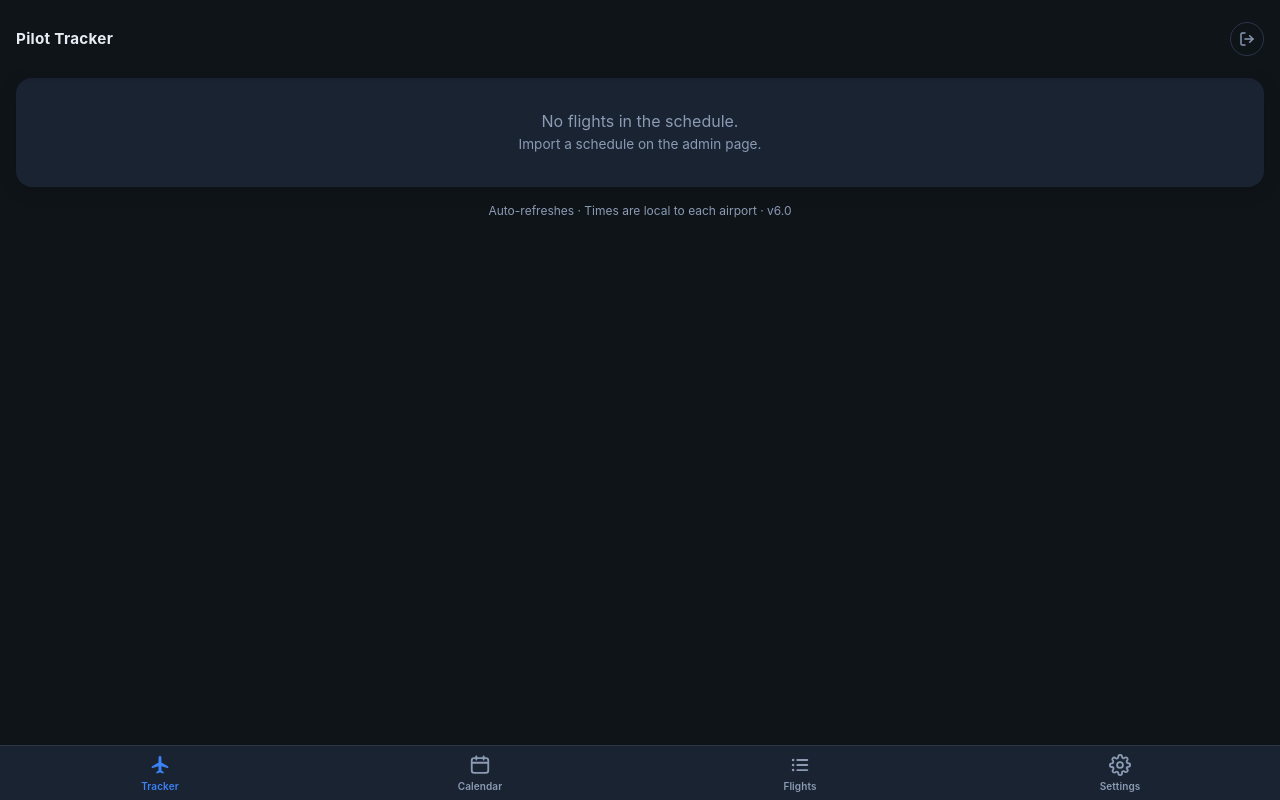
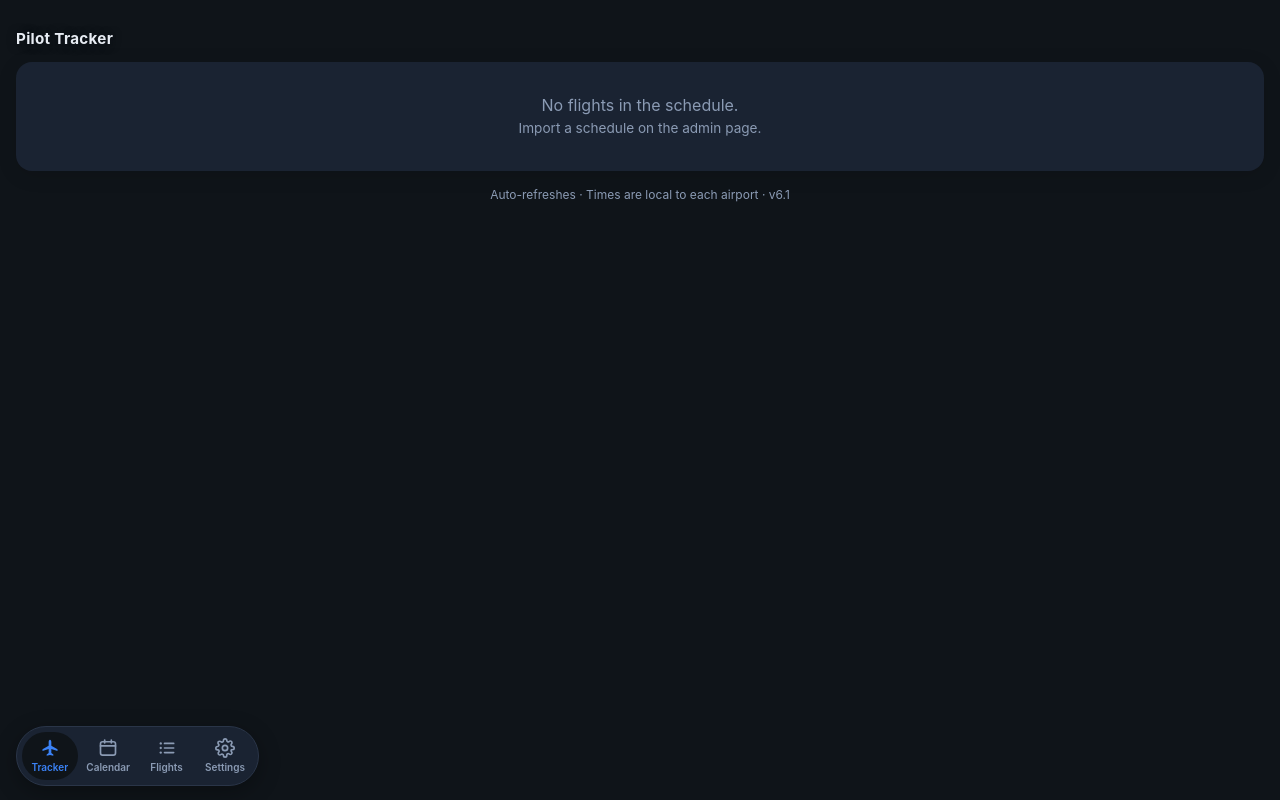
Before and after one commit to ckflyer/my-flight-tracker, a FastAPI app: page / in a window 1280 px wide. Run offline with FastAPI, Linux system fonts and the light colour scheme; the visitor is signed in with stand-in values (Sample User, id 1); data comes from the database, SQL or seed files in the repository; data that the repository does not hold is empty.

Commit message:
Add files via upload

```diff
--- a/app/version.py
+++ b/app/version.py
@@ -1,3 +1,3 @@
 """Bump this on every build so the footer version number changes and it's
 obvious at a glance whether an update actually took effect on the server."""
-VERSION = "6.0"
+VERSION = "6.1"
--- a/static/app.css
+++ b/static/app.css
@@ -85,43 +85,44 @@
 .route-time-wrap .tz { margin-left: 0.28rem; }
 
 /* ---------------------------------------------------------------- TAB BAR
-   Navigation lives at the BOTTOM on every page now. It used to be a strip
-   of small text links at the top, beside the logout button, which is the
-   hardest part of a phone to reach one-handed and which wrapped to two
-   lines on a narrow screen. A bottom bar with icons is what every phone
-   app does and no website does, so it is the strongest single signal that
-   this is an app. It also frees the top of the screen for the map.
+   A floating pill, offset to the left rather than a full-width bar. Left
+   because that is where a right-handed thumb rests and because a bar
+   spanning the whole screen would cut the map in half; the map now runs to
+   the bottom edge and the pill sits on top of it.
 
-   Fixed, so it survives scrolling, and padded for the home indicator. */
+   Opaque rather than translucent: content scrolls beneath it, and a blur
+   costs a repaint every frame on older phones. */
 .tabbar {
   position: fixed;
-  left: 0; right: 0; bottom: 0;
+  left: max(1rem, env(safe-area-inset-left));
+  bottom: calc(0.9rem + env(safe-area-inset-bottom));
   z-index: 900;
-  display: flex;
+  display: inline-flex;
+  gap: 0.15rem;
   background: var(--card);
-  border-top: 1px solid var(--border);
-  padding-bottom: env(safe-area-inset-bottom);
-  /* Opaque rather than translucent: content scrolls under it and a blur
-     costs a repaint on every frame on older phones. */
+  border: 1px solid var(--border);
+  border-radius: 999px;
+  padding: 0.3rem;
+  box-shadow: 0 6px 22px rgba(0,0,0,0.3);
 }
 .tabbar a {
-  flex: 1;
   display: flex;
   flex-direction: column;
   align-items: center;
   justify-content: center;
-  gap: 0.15rem;
-  padding: 0.5rem 0.25rem 0.45rem;
-  min-height: 52px;
+  gap: 0.1rem;
+  min-width: 56px;
+  padding: 0.42rem 0.3rem 0.36rem;
+  border-radius: 999px;
   color: var(--muted);
   text-decoration: none;
   font-size: 0.625rem;
   font-weight: 600;
-  letter-spacing: 0.01em;
   -webkit-tap-highlight-color: transparent;
+  transition: color 0.15s ease, background 0.15s ease;
 }
-.tabbar a.active { color: var(--accent); }
-.tabbar a svg { width: 22px; height: 22px; display: block; }
+.tabbar a.active { color: var(--accent); background: var(--bg); }
+.tabbar a svg { width: 20px; height: 20px; display: block; }
 
-/* Every page has to reserve room or the bar covers its last element. */
-body { padding-bottom: calc(56px + env(safe-area-inset-bottom)) !important; }
+/* Room for the pill so it covers nothing at the end of a page. */
+body { padding-bottom: calc(78px + env(safe-area-inset-bottom)) !important; }
--- a/templates/admin.html
+++ b/templates/admin.html
@@ -198,11 +198,6 @@
 <body>
   <div class="topbar">
     <div class="brand">Pilot Tracker</div>
-    <div class="topbar-right">
-      <form method="post" action="/logout" style="margin:0;">
-        <button type="submit" class="logout-btn" title="Log out" aria-label="Log out"><svg viewBox="0 0 24 24" width="16" height="16" fill="none" stroke="currentColor" stroke-width="2.2" stroke-linecap="round" stroke-linejoin="round"><path d="M9 21H5a2 2 0 0 1-2-2V5a2 2 0 0 1 2-2h4"></path><polyline points="16 17 21 12 16 7"></polyline><line x1="21" y1="12" x2="9" y2="12"></line></svg></button>
-      </form>
-    </div>
   </div>
   <h1>Flights</h1>
   <p class="sub">Paste your trip schedule below.</p>
--- a/templates/calendar.html
+++ b/templates/calendar.html
@@ -117,11 +117,6 @@
 <body>
   <div class="topbar">
     <div class="brand">Pilot Tracker</div>
-    <div class="topbar-right">
-      <form method="post" action="/logout" style="margin:0;">
-        <button type="submit" class="logout-btn" title="Log out" aria-label="Log out"><svg viewBox="0 0 24 24" width="16" height="16" fill="none" stroke="currentColor" stroke-width="2.2" stroke-linecap="round" stroke-linejoin="round"><path d="M9 21H5a2 2 0 0 1-2-2V5a2 2 0 0 1 2-2h4"></path><polyline points="16 17 21 12 16 7"></polyline><line x1="21" y1="12" x2="9" y2="12"></line></svg></button>
-      </form>
-    </div>
   </div>
 
   {% for block in month_blocks %}
--- a/templates/viewer.html
+++ b/templates/viewer.html
@@ -38,25 +38,16 @@
       justify-content: space-between;
       gap: 0.5rem;
       height: 46px;
-      margin-bottom: 1rem;
+      margin-bottom: 0;
       position: relative;
-      z-index: 600;
-    }
-    /* A scrim so the brand and logout stay legible once the map is running
-       underneath them. Fades from the page background rather than from
-       black, so it works in both themes without knowing which is active. */
-    .topbar::before {
-      content: "";
-      position: absolute;
-      left: calc(-1 * max(1rem, env(safe-area-inset-left)));
-      right: calc(-1 * max(1rem, env(safe-area-inset-right)));
-      top: calc(-1 * max(1rem, env(safe-area-inset-top)));
-      bottom: -1.4rem;
-      background: linear-gradient(to bottom, var(--bg) 42%, transparent);
-      pointer-events: none;
-      z-index: -1;
-    }
-    .brand { font-size: 0.95rem; font-weight: 700; letter-spacing: 0.02em; }
+      z-index: 40;
+    }
+    .brand {
+      font-size: 0.95rem; font-weight: 700; letter-spacing: 0.02em;
+      /* Legible over whatever the map happens to be showing, without a
+         gradient panel covering the controls underneath. */
+      text-shadow: 0 0 3px var(--bg), 0 1px 10px var(--bg);
+    }
     .topbar-right { display: flex; align-items: center; gap: 0.5rem; }
     .logout-btn {
       margin: 0;
@@ -175,7 +166,6 @@
       font-variant-numeric: tabular-nums;
     }
     .route-stats:empty { display: none; }
-    .route-tz { text-align: center; margin: 0.15rem 0 0.35rem; }
     .status {
       display: inline-block;
       padding: 0.2rem 0.6rem;
@@ -383,25 +373,42 @@
     }
 
     /* --- Full-bleed map + overlay + collapsed/expand redesign --- */
-    .map-wrap {
-      position: relative;
-      /* z-index here confines Leaflet's own stacking (its panes climb to
-         z-index 800) inside this box, so the topbar above stays on top. */
+    /* --hero is how far down the screen the flight card starts, and so how
+       much map you see before scrolling. Everything in the heads-up layer
+       is positioned off it rather than off its own guesses. */
+    :root { --hero: min(46vh, 420px); }
+    .map-bg {
+      position: fixed;
+      inset: 0;
+      z-index: 0;
+      /* Confines Leaflet's own stacking — its panes climb to z-index 800 —
+         so nothing inside can paint over the page above it. */
+      isolation: isolate;
+    }
+    #flight-map { height: 100%; width: 100%; }
+    /* Fades in as you scroll, so the map recedes and the schedule takes
+       over. Sits between the map and the page. */
+    .scroll-scrim {
+      position: fixed;
+      inset: 0;
       z-index: 1;
-      height: min(58vh, 520px);
-      margin-top: calc(-46px - 1rem - max(1rem, env(safe-area-inset-top)));
-      margin-left: calc(-1 * max(1rem, env(safe-area-inset-left)));
-      margin-right: calc(-1 * max(1rem, env(safe-area-inset-right)));
-      margin-bottom: 0.85rem;
-      border-radius: 0;
-      overflow: hidden;
-    }
+      background: var(--bg);
+      opacity: 0;
+      pointer-events: none;
+    }
+    /* Empty space that lets the fixed map show through above the card. */
+    .hero-space { height: calc(var(--hero) - 46px); }
+    /* Map buttons and the live readout ride above the map but fade out with
+       it. Positioned against --hero so they stay inside the visible strip
+       instead of drifting to the bottom of a full-screen map. */
+    .map-hud { position: absolute; inset: 0; pointer-events: none; }
+    .map-hud > * { pointer-events: auto; }
     #flight-map { height: 100%; width: 100%; z-index: 1; }
     .map-overlay-stats {
       position: absolute;
-      bottom: 1.9rem;
-      right: 0.75rem;
-      z-index: 500;
+      top: calc(max(1rem, env(safe-area-inset-top)) + var(--hero) - 4.1rem);
+      right: 0.9rem;
+      z-index: 5;
       background: rgba(15,20,25,0.72);
       backdrop-filter: blur(6px);
       border-radius: 10px;
@@ -414,7 +421,9 @@
     .map-overlay-stats .stat-unit { font-weight: 400; opacity: 0.75; font-size: 0.72rem; }
     .map-overlay-stats-inner { display: flex; gap: 0.9rem; }
     .map-controls {
-      position: absolute; top: 0.75rem; right: 0.75rem; z-index: 500;
+      position: absolute;
+      top: calc(max(1rem, env(safe-area-inset-top)) + 52px);
+      right: 0.9rem; z-index: 5;
       display: flex; flex-direction: column; gap: 0.5rem;
     }
     .map-recenter-btn {
@@ -454,8 +463,8 @@
 
     .collapsed-card {
       position: relative;
-      z-index: 2;
-      margin-top: -2.25rem;
+      z-index: 20;
+      margin-top: 0;
       background: var(--card);
       border-radius: 16px;
       padding: 1.1rem 1.25rem;
@@ -539,7 +548,6 @@
     .row-flight-num { font-size: 0.95rem; font-weight: 700; letter-spacing: -0.01em; }
     .row-city-route { font-size: 0.8125rem; font-weight: 500; margin: 0.1rem 0 0.4rem; color: var(--muted); white-space: nowrap; overflow: hidden; text-overflow: ellipsis; }
     .row-times-row { display: flex; gap: 1.1rem; align-items: baseline; }
-    .row-tz-single { margin-left: auto; }
     .row-chip { display: flex; align-items: center; gap: 0.35rem; }
     /* The grey filled circles read as UI furniture at this size. A plain
        glyph in the muted colour says the same thing and lets the TIME be the
@@ -548,21 +556,27 @@
     .row-chip-code { color: var(--muted); font-size: 0.75rem; font-weight: 600; }
     .row-chip-time { font-size: 0.875rem; font-weight: 600; color: var(--text); font-variant-numeric: tabular-nums; }
     a.flight-row-link { text-decoration: none; color: inherit; display: block; }
+    /* The schedule below the card. Transparent at rest so the map reads as
+       the background of the app, fading in as you scroll. min-height
+       guarantees the page CAN scroll even on a one-leg day — otherwise the
+       list would have no way to appear. */
+    .reveal {
+      position: relative; z-index: 20;
+      opacity: 0;
+      min-height: 72vh;
+    }
+    #back-to-active { position: relative; z-index: 20; }
+    @media (prefers-reduced-motion: reduce) {
+      .reveal { opacity: 1 !important; }
+      .scroll-scrim { opacity: 1 !important; }
+    }
   </style>
 </head>
 <body>
-  <div class="topbar">
-    <div class="brand">Pilot Tracker</div>
-    <div class="topbar-right">
-      <form method="post" action="/logout" style="margin:0;">
-        <button type="submit" class="logout-btn" title="Log out" aria-label="Log out"><svg viewBox="0 0 24 24" width="16" height="16" fill="none" stroke="currentColor" stroke-width="2.2" stroke-linecap="round" stroke-linejoin="round"><path d="M9 21H5a2 2 0 0 1-2-2V5a2 2 0 0 1 2-2h4"></path><polyline points="16 17 21 12 16 7"></polyline><line x1="21" y1="12" x2="9" y2="12"></line></svg></button>
-      </form>
-    </div>
-  </div>
-
   {% if current %}
-  <div class="map-wrap">
+  <div class="map-bg">
     <div id="flight-map"></div>
+    <div class="map-hud">
     {% if is_selected_live %}
     <div class="map-overlay-stats" id="map-overlay-stats" style="{{ '' if live else 'display:none' }}">
       <div class="map-overlay-stats-inner" id="map-overlay-stats-inner">
@@ -594,7 +608,17 @@
         </svg>
       </button>
     </div>
+    </div>
   </div>
+  <div class="scroll-scrim" id="scroll-scrim"></div>
+  {% endif %}
+
+  <div class="topbar">
+    <div class="brand">Pilot Tracker</div>
+  </div>
+
+  {% if current %}
+  <div class="hero-space"></div>
 
   <div class="collapsed-card" id="collapsed-card">
     <div id="collapsed-card-header">
@@ -641,7 +665,6 @@
           <div class="route-plane" id="route-plane-el"
                style="left: {{ fill_pct }}%;{{ '' if current.progress_pct is not none else ' display:none' }}"><svg viewBox="0 0 24 24" width="22" height="22" fill="currentColor" aria-hidden="true" style="transform: rotate(90deg);"><path d="M12 2c.9 0 1.6 1.3 1.6 2.9v4.4l7.4 4.3v2l-7.4-2.3v4.6l2.4 1.8v1.7L12 20.3l-4 1.1v-1.7l2.4-1.8v-4.6L3 15.6v-2l7.4-4.3V4.9C10.4 3.3 11.1 2 12 2z"/></svg></div>
         </div>
-        {% if current.same_zone and current.dep_zone %}<div class="route-tz"><span class="tz">All times {{ current.dep_zone }}</span></div>{% endif %}
         <div class="route-stats" id="progress-label-el">
           {%- if current.progress_pct is not none %}
           <span>{{ current.progress_pct|round|int }}% en route</span>
@@ -754,6 +777,7 @@
     </div>
   </div>
 
+  <div class="reveal" id="reveal">
   <div class="expand-wrap" id="expand-wrap">
     {% if past_count %}
     <button class="toggle" id="past-toggle" onclick="togglePast()">Show past flights ({{ past_count }})</button>
@@ -785,13 +809,13 @@
             <div class="row-flight-num">{{ leg.callsign }}{% if leg.is_deadhead %}<span class="dh">DH</span>{% endif %}{% if leg.is_current %}<span class="live-dot" title="Current flight"></span>{% endif %}</div>
             <div class="row-city-route">{{ leg.origin }} &rarr; {{ leg.destination }}</div>
             <div class="row-times-row">
-              {# Same zone both ends -> say it ONCE, at the end of the row.
-                 Different zones -> say it twice, which is the only time it
-                 carries information. Either way the label is its own element
-                 so it can never be the thing that wraps a time. #}
+              {# The zone rides directly beside the time it belongs to. A leg
+                 that starts and ends in the same zone states it once, on the
+                 arrival; one that crosses a zone states it at both ends. The
+                 label is always its own element, so it can never be the thing
+                 that wraps a time onto a second line. #}
               <div class="row-chip"><span class="row-chip-icon"><svg viewBox="0 0 24 24" width="13" height="13" fill="none" stroke="currentColor" stroke-width="2.2" stroke-linecap="round" stroke-linejoin="round" aria-hidden="true"><line x1="7" y1="17" x2="17" y2="7"></line><polyline points="7 7 17 7 17 17"></polyline></svg></span><span class="row-chip-time">{{ leg.dep_short or leg.dep }}</span>{% if not leg.same_zone and leg.dep_zone %}<span class="tz">{{ leg.dep_zone }}</span>{% endif %}</div>
-              <div class="row-chip"><span class="row-chip-icon"><svg viewBox="0 0 24 24" width="13" height="13" fill="none" stroke="currentColor" stroke-width="2.2" stroke-linecap="round" stroke-linejoin="round" aria-hidden="true"><line x1="7" y1="7" x2="17" y2="17"></line><polyline points="17 7 17 17 7 17"></polyline></svg></span><span class="row-chip-time">{{ leg.arr_short or leg.arr }}</span>{% if not leg.same_zone and leg.arr_zone %}<span class="tz">{{ leg.arr_zone }}</span>{% endif %}</div>
-              {% if leg.same_zone and leg.dep_zone %}<span class="tz row-tz-single">{{ leg.dep_zone }}</span>{% endif %}
+              <div class="row-chip"><span class="row-chip-icon"><svg viewBox="0 0 24 24" width="13" height="13" fill="none" stroke="currentColor" stroke-width="2.2" stroke-linecap="round" stroke-linejoin="round" aria-hidden="true"><line x1="7" y1="7" x2="17" y2="17"></line><polyline points="17 7 17 17 7 17"></polyline></svg></span><span class="row-chip-time">{{ leg.arr_short or leg.arr }}</span>{% if leg.arr_zone %}<span class="tz">{{ leg.arr_zone }}</span>{% endif %}</div>
             </div>
           </div>
           <div class="leg-head-tags">
@@ -805,6 +829,7 @@
         <div class="row-detail" id="rd-{{ leg.id }}" data-loaded="0" hidden>
           <div class="row-detail-body"><div class="rd-skeleton" aria-label="Loading flight detail"><span></span><span></span><span></span></div></div>
           <div class="rd-links">
+            <a href="#" data-show-on-map="{{ leg.id }}">Show on map</a>
             {% if settings.show_flightaware %}
             <a data-fa-link href="{{ leg.links.flightaware }}" target="_blank" rel="noopener">FlightAware</a>
             {% endif %}
@@ -830,6 +855,7 @@
   </div>
   {% endif %}
 
+  </div>
   <div class="footer">
     Auto-refreshes · Times are local to each airport · v{{ version }}
   </div>
@@ -1605,6 +1631,15 @@
       }
 
       document.addEventListener('click', function(e) {
+        const onMap = e.target.closest ? e.target.closest('[data-show-on-map]') : null;
+        if (onMap) {
+          e.preventDefault();
+          e.stopPropagation();
+          selectLeg(onMap.getAttribute('data-show-on-map'));
+          // Send them back up to the map they just asked to look at.
+          window.scrollTo({ top: 0, behavior: 'smooth' });
+          return;
+        }
         // Let the FlightAware / FR24 links inside an open panel behave as
         // links rather than collapsing the row out from under the tap.
         if (e.target.closest && e.target.closest('.rd-links')) return;
@@ -1621,6 +1656,47 @@
         e.preventDefault();
         toggleLegDetail(head);
       });
+
+      // ---- Scroll reveal. At rest the map is the background of the app,
+      // with only the live flight card over it. Scrolling fades the map back
+      // and the schedule forward. Driven by scroll position rather than a
+      // transition so it tracks the finger instead of lagging behind it.
+      (function() {
+        const scrim = document.getElementById('scroll-scrim');
+        const reveal = document.getElementById('reveal');
+        const hud = document.querySelector('.map-hud');
+        if (!reveal) return;
+        // No map on this page (no flights at all) means nothing to reveal
+        // from behind — show the schedule outright.
+        if (!scrim) { reveal.style.opacity = '1'; return; }
+        if (window.matchMedia && window.matchMedia('(prefers-reduced-motion: reduce)').matches) {
+          reveal.style.opacity = '1';
+          scrim.style.opacity = '1';
+          return;
+        }
+        const RANGE = 190;
+        let queued = false;
+        function paint() {
+          queued = false;
+          const p = Math.min(1, Math.max(0, (window.scrollY || 0) / RANGE));
+          scrim.style.opacity = p;
+          reveal.style.opacity = p;
+          // Untouchable while invisible, or a stray tap lands on a row
+          // nobody can see. Scrolling still works: that is on the page.
+          reveal.style.pointerEvents = p > 0.12 ? 'auto' : 'none';
+          if (hud) {
+            hud.style.opacity = 1 - p;
+            hud.style.pointerEvents = p > 0.5 ? 'none' : '';
+          }
+        }
+        window.addEventListener('scroll', function() {
+          if (queued) return;
+          queued = true;
+          window.requestAnimationFrame(paint);
+        }, { passive: true });
+        window.addEventListener('resize', paint);
+        paint();
+      })();
 
       // ---- Relative times, computed here rather than baked into the HTML.
       // "23 min ago" used to be rendered once by the server and then sit
```
Also changed, not shown: templates/settings.html (+7 -1 lines), tests_ui_fixes.py (+81 -14 lines), README.md.
